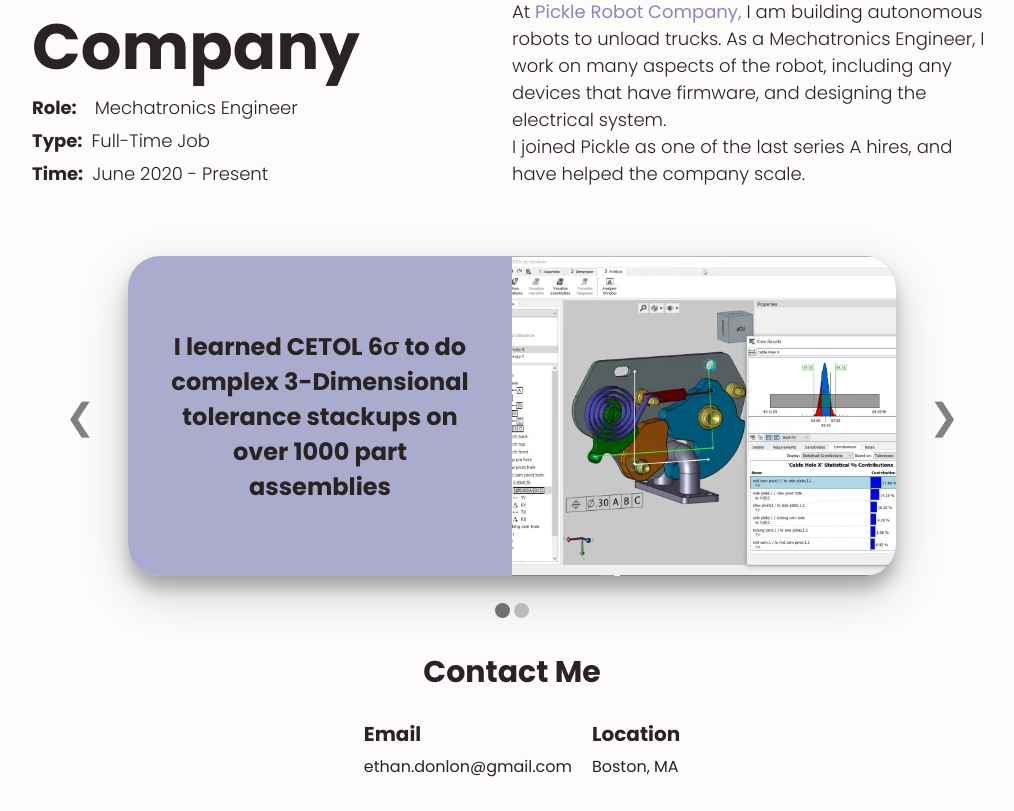
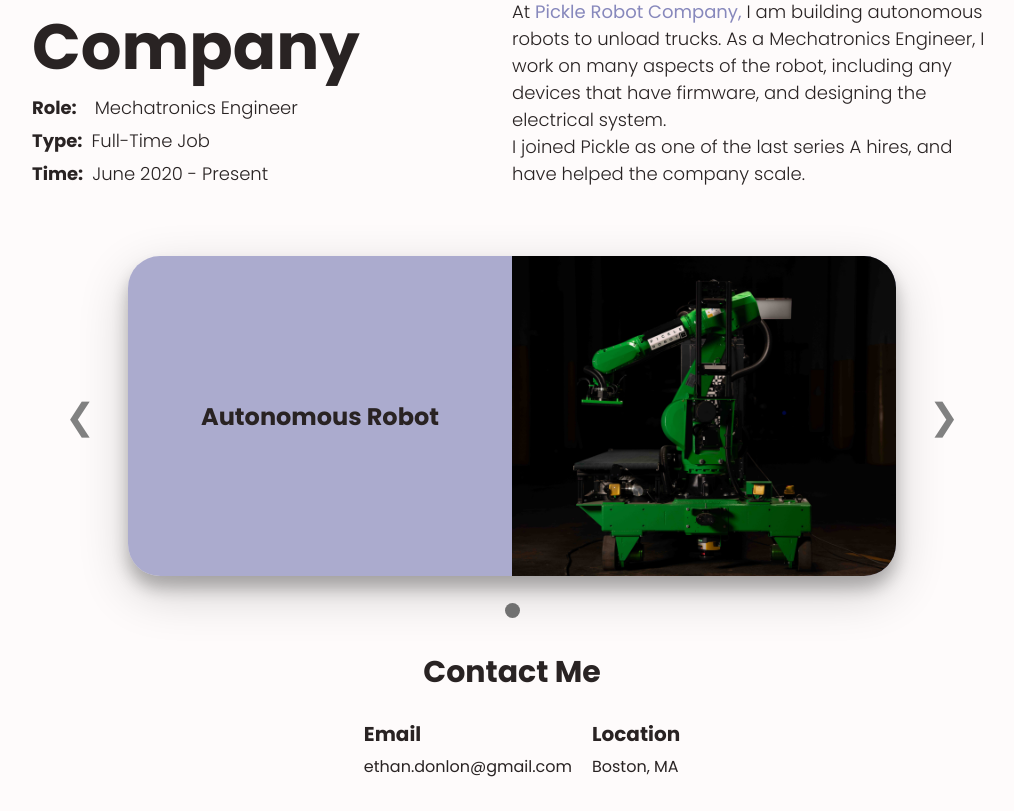
Before and after one commit to elidonner/PersonalWebsite, a Flask app: page /pickle in a window 1280 px wide. Shown: the part 340-1151 px from the top of the page, without its empty margins (128-1142 px from the left). Run offline with Flask 3, Linux system fonts and the light colour scheme; some libraries are stand-ins or nearby versions.

Commit message:
pickle picture

```diff
--- a/templates/projects/krypto/krypto-base.html
+++ b/templates/projects/krypto/krypto-base.html
@@ -23,7 +23,7 @@
   <div class="nav-parent">
     <div class="navbar row">
       <div class="menu-left" style="display: flex">
-        <a id="menu_btn" href="{{ url_for('Krypto') }}" style="display: none">
+        <a id="menu_btn" href="{{ url_for('krypto') }}" style="display: none">
           <button class = "button xlarge" >Menu</button>
         </a>
         <a id="website_btn" href="{{ url_for('index') }}" style="display: none">
--- a/templates/projects/pickle.html
+++ b/templates/projects/pickle.html
@@ -38,8 +38,7 @@
   </div>
 
 {{ slides.slides([
-    ('/static/images/Deka/Cetol.png','I learned CETOL 6σ to do complex 3-Dimensional tolerance stackups on over 1000 part assemblies'),
-    ('/static/images/Deka/torsion_spring.png','As part of my spring design, I created a tool that uses Newton\'s Method, coded in VBA as an Excel plug-in, to design springs by the desired force applied')
+    ('/static/images/Pickle/pickle_robot.jpg','Autonomous Robot'),
   ]) }}
 </header>
 <script src="/static/js/projects.js"></script>
```
